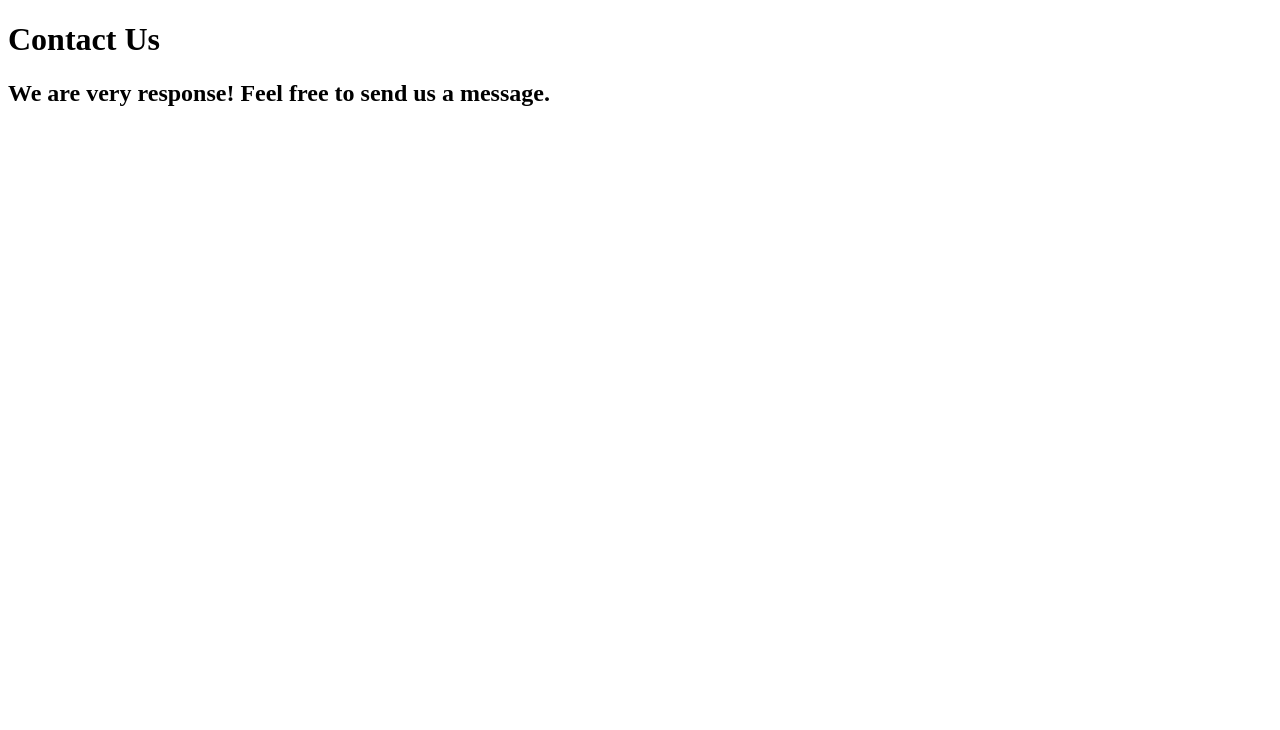
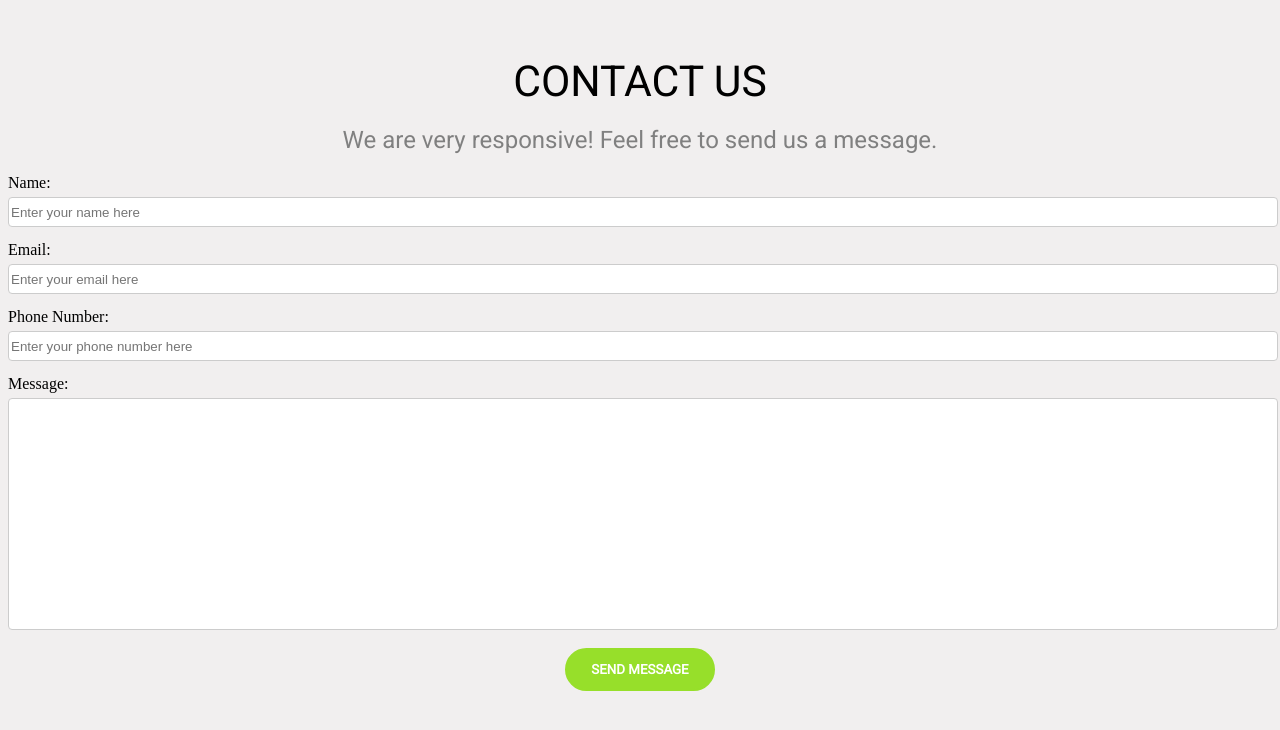
Before and after one commit to Jack-Byte-Java/Exercises, a plain HTML site: page exercise_2.html in a window 1280 px wide. Drawn offline with Linux system fonts and the light colour scheme.

Commit message:
add scoll bar to content section and finshed up form

```diff
--- a/exercise_2.html
+++ b/exercise_2.html
@@ -1,14 +1,36 @@
 <!DOCTYPE html>
 <html lang="en">
     <head>
-
+        <link rel="stylesheet" type="text/css" href="style_form.css" />
+        <link rel="preconnect" href="https://fonts.googleapis.com">
+        <link rel="preconnect" href="https://fonts.gstatic.com" crossorigin>
+        <link href="https://fonts.googleapis.com/css2?family=Roboto&display=swap" rel="stylesheet">
+        <link rel="preconnect" href="https://fonts.googleapis.com">
+        <link rel="preconnect" href="https://fonts.gstatic.com" crossorigin>
+        <link href="https://fonts.googleapis.com/css2?family=Mukta:wght@300&family=Roboto&display=swap" rel="stylesheet">
     </head>
     <body>
-        <h1>
-            Contact Us
-        </h1>
-        <h2>
-            We are very response! Feel free to send us a message.
-        </h2>
+        <div id="header">
+            <div id="contact">
+                CONTACT US
+            </div>
+            </h1>
+            <h2 id="message">
+                We are very responsive! Feel free to send us a message.
+            </h2>
+        </div>
+
+
+        <label>Name:</label> <br>
+        <input type="text" placeholder="Enter your name here"> <br>
+        <label>Email:</label> <br>
+        <input type="email" placeholder="Enter your email here"> <br>
+        <label>Phone Number:</label> <br>
+        <input type="tel" placeholder="Enter your phone number here"> <br>
+        <label>Message:</label><br>
+        <textarea style="resize: none;"> </textarea> <br>
+        <div id="sub">
+            <button>SEND MESSAGE</button>
+        </div>
     </body>
 </html>
--- a/style.css
+++ b/style.css
@@ -2,6 +2,7 @@ header {
     background-color: pink;
     height: 70px;
 }
+
 
 #Lside {
     display: inline-block;
@@ -10,6 +11,7 @@ header {
     word-wrap: break-word;
     padding-right: 10px;
     padding-top: 10px;
+    padding-left: 10px;
 }
 
 #Rside {
@@ -25,6 +27,7 @@ header {
     background-color: rgb(249, 249, 142);
     float: left;
     padding-left: 10px;
+    overflow: auto;
 }
 
 .box {
--- /dev/null
+++ b/style_form.css
@@ -0,0 +1,54 @@
+#header {
+    text-align: center;
+    padding-top: 3em;
+    font-family: 'Mukta', sans-serif;
+    font-family: 'Roboto', sans-serif;
+    font-weight: 100;
+}
+
+#contact {
+    font-size: 32pt;
+}
+
+#message {
+    color: rgb(128, 128, 128);
+    font-weight: 100;
+}
+
+body {
+    background-color: rgb(241, 239, 239);
+}
+
+input[type=text], textarea, input[type=email], input[type=tel]{
+    width: 100%;
+    border: 1px solid #ccc;
+    border-radius: 4px;
+    resize: vertical;
+    margin-bottom: 1em;
+    margin-top: 5px;
+  }
+
+input[type=text], input[type=email], input[type=tel] {
+    height: 2em;
+}
+
+textarea {
+    height: 17em;
+}
+
+#sub {
+    display: flex;
+    justify-content: center;
+    align-self: center;
+}
+
+button {
+    background-color: rgb(151, 223, 42);
+    color: rgb(255, 255, 255);
+    border-radius: 24px;
+    padding: 12px 24px;
+    border-color: rgb(151, 223, 42);
+    border-style: solid;
+    font-family: 'Roboto', sans-serif;
+    font-weight: bold;
+}
```
Also changed, not shown: exercise_1.html (+2 -2 lines).
